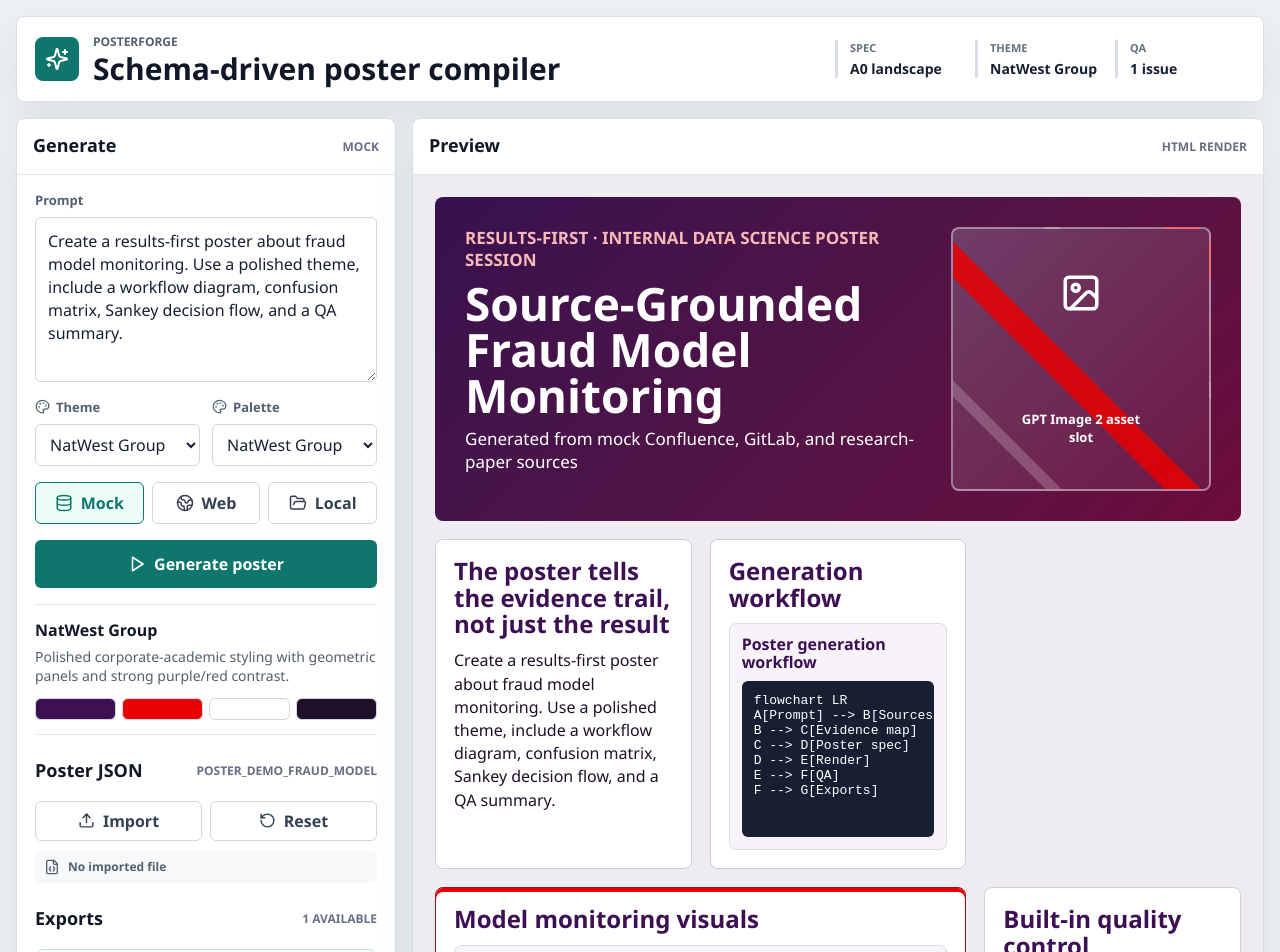
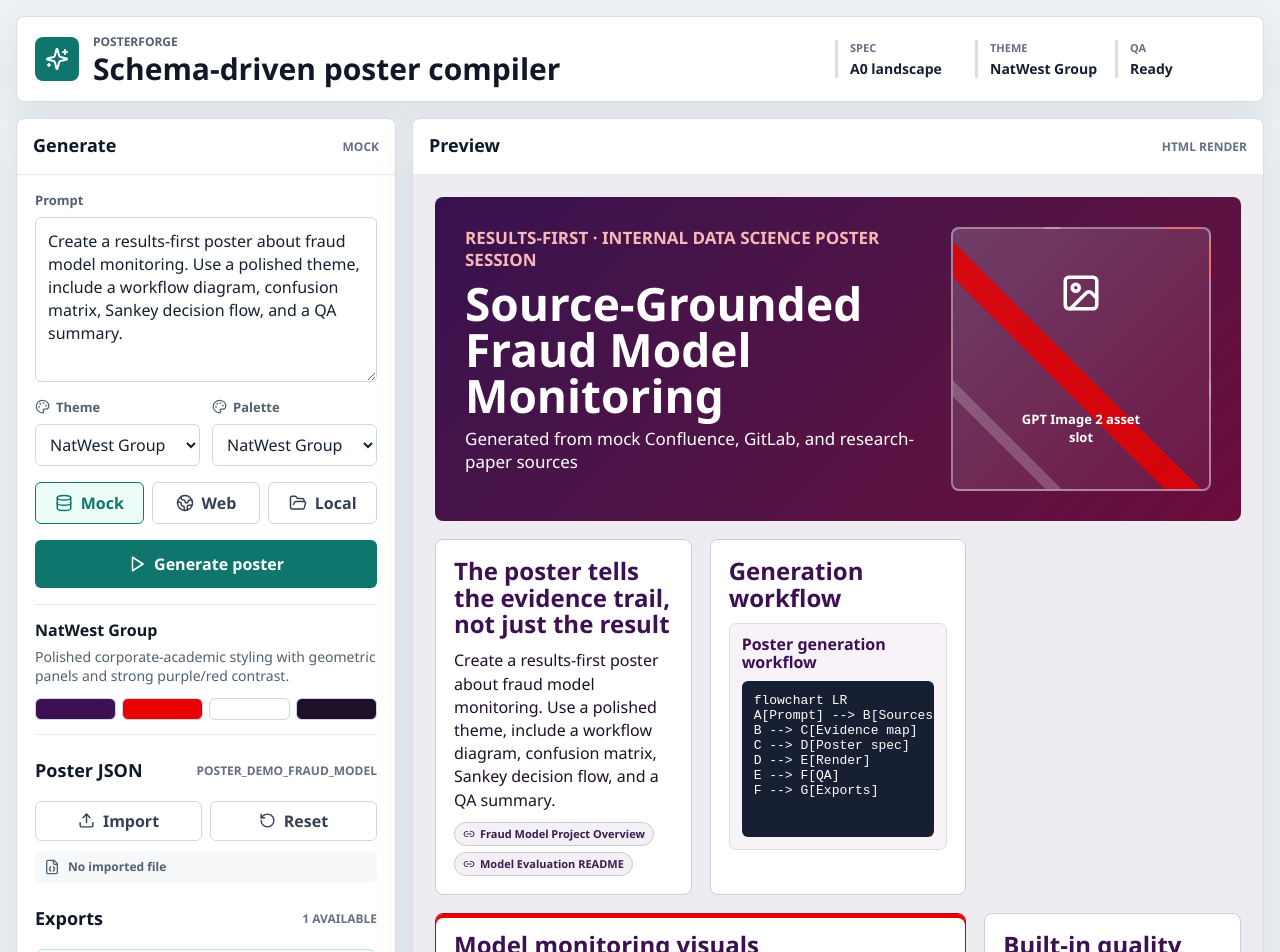
Before and after one commit to ctucker13/posterforge, a React (Vite) app: page / in a window 1280 px wide. Shown: the top 952 px of the page. Built offline with nearby package versions, Linux system fonts and the light colour scheme.

Commit message:
Tighten QA grounding checks

```diff
--- a/src/components/PosterPreview.tsx
+++ b/src/components/PosterPreview.tsx
@@ -1,6 +1,6 @@
 import { type CSSProperties } from "react";
 import { FileCheck2, Image, Link2 } from "lucide-react";
-import type { PosterBlock, PosterProject } from "../domain/poster";
+import type { PosterBlock, PosterClaim, PosterProject, PosterSource } from "../domain/poster";
 import { isFeaturedSection, resolveLayoutTemplate } from "../layouts";
 import { resolvePalette } from "../themes";
 import { VisualRenderer } from "./VisualRenderer";
@@ -14,6 +14,7 @@
   const layout = resolveLayoutTemplate(poster.layout);
   const visuals = new Map(poster.visuals.map((visual) => [visual.id, visual]));
   const sources = new Map(poster.sources.map((source) => [source.id, source]));
+  const claims = new Map(poster.claims.map((claim) => [claim.id, claim]));
 
   return (
     <section className="preview-panel" aria-label="Poster preview">
@@ -52,7 +53,7 @@
               key={section.id}
             >
               <h3>{section.title}</h3>
-              {section.blocks.map((block, index) => renderBlock(block, index, visuals))}
+              {section.blocks.map((block, index) => renderBlock(block, index, visuals, claims, sources))}
             </section>
           ))}
 
@@ -88,9 +89,31 @@
   );
 }
 
-function renderBlock(block: PosterBlock, index: number, visuals: Map<string, PosterProject["visuals"][number]>) {
+function renderBlock(
+  block: PosterBlock,
+  index: number,
+  visuals: Map<string, PosterProject["visuals"][number]>,
+  claims: Map<string, PosterClaim>,
+  sources: Map<string, PosterSource>,
+) {
   if (block.type === "text") {
-    return <p key={index}>{block.text}</p>;
+    const blockClaims = (block.claim_ids ?? []).map((claimId) => claims.get(claimId)).filter(Boolean) as PosterClaim[];
+
+    return (
+      <div className="poster-text-block" key={index}>
+        <p>{block.text}</p>
+        {blockClaims.length > 0 ? (
+          <div className="text-claim-badges" aria-label="Text claim sources">
+            {blockClaims.map((claim) => (
+              <span className="text-claim-badge" key={claim.id} title={claim.text}>
+                <Link2 size={12} />
+                {claim.source_ids.map((sourceId) => sources.get(sourceId)?.title ?? sourceId).join(", ") || claim.id}
+              </span>
+            ))}
+          </div>
+        ) : null}
+      </div>
+    );
   }
 
   const visual = visuals.get(block.visual_id);
--- a/src/data/examplePoster.ts
+++ b/src/data/examplePoster.ts
@@ -107,6 +107,7 @@
       blocks: [
         {
           type: "text",
+          claim_ids: ["claim_002"],
           text: "The QA loop checks source links, poster readability, visual integrity, and export readiness before final handoff.",
         },
       ],
@@ -207,6 +208,9 @@
           { source: "Manual review", target: "Declined", value: 260 },
           { source: "Manual review", target: "Approved", value: 840 },
         ],
+      },
+      options: {
+        labelStrategy: "short node labels with value badges; long labels wrapped before export",
       },
     },
     {
--- a/src/qa/index.ts
+++ b/src/qa/index.ts
@@ -1,4 +1,4 @@
-import type { PosterProject, QaIssue } from "../domain/poster";
+import type { PosterAsset, PosterProject, QaIssue } from "../domain/poster";
 
 const factualVisualTypes = new Set([
   "table",
@@ -28,11 +28,38 @@
 ]);
 
 const generatedVisualTypes = new Set(["ai_image", "generated_background", "generated_comic_panel"]);
+const generatedAssetTypes = new Set<PosterAsset["type"]>(["ai_image", "generated_background", "generated_panel"]);
+
+function hasText(value: string | undefined): boolean {
+  return Boolean(value?.trim());
+}
+
+function collectGeneratedAssets(poster: PosterProject): Array<{ asset: PosterAsset; location: string }> {
+  const assets: Array<{ asset: PosterAsset; location: string }> = [];
+
+  for (const asset of poster.assets ?? []) {
+    if (generatedAssetTypes.has(asset.type)) {
+      assets.push({ asset, location: `assets.${asset.id}` });
+    }
+  }
+
+  for (const visual of poster.visuals) {
+    if (visual.asset && (generatedVisualTypes.has(visual.type) || generatedAssetTypes.has(visual.asset.type))) {
+      assets.push({ asset: visual.asset, location: `visuals.${visual.id}.asset` });
+    }
+  }
+
+  return assets;
+}
 
 export function runQa(poster: PosterProject): QaIssue[] {
   const issues: QaIssue[] = [];
   const sourceIds = new Set(poster.sources.map((source) => source.id));
+  const sourceDocumentIds = new Set((poster.sourceDocuments ?? []).map((document) => document.source.id));
+  const sourceSummaryIds = new Set((poster.sourceSummaries ?? []).map((summary) => summary.source_id));
+  const evidenceSourceIds = new Set((poster.evidence ?? []).map((evidence) => evidence.source_id));
   const visualIds = new Set(poster.visuals.map((visual) => visual.id));
+  const claimIds = new Set(poster.claims.map((claim) => claim.id));
   const referencedSourceIds = new Set<string>();
 
   if (poster.title.trim().length === 0) {
@@ -53,6 +80,38 @@
       message: "Poster must have at least one source.",
       suggestedFix: "Add a mock, local, web, paper, Confluence, or GitLab source before generation.",
     });
+  }
+
+  for (const source of poster.sources) {
+    if (!sourceDocumentIds.has(source.id)) {
+      issues.push({
+        id: "source_document_missing",
+        severity: "medium",
+        location: `sources.${source.id}`,
+        message: "Source has no parsed document artifact.",
+        suggestedFix: "Fetch or parse this source into a SourceDocument before relying on it for generation.",
+      });
+    }
+
+    if (!sourceSummaryIds.has(source.id)) {
+      issues.push({
+        id: "source_summary_missing",
+        severity: "medium",
+        location: `sources.${source.id}`,
+        message: "Source has no extracted summary.",
+        suggestedFix: "Run source interpretation so the poster can separate methods, metrics, figures, and claims.",
+      });
+    }
+
+    if (!evidenceSourceIds.has(source.id)) {
+      issues.push({
+        id: "source_evidence_missing",
+        severity: "medium",
+        location: `sources.${source.id}`,
+        message: "Source has no evidence items linked to it.",
+        suggestedFix: "Extract claim, method, metric, figure, or reference evidence from this source.",
+      });
+    }
   }
 
   const hasResultsSection = poster.sections.some((section) => {
@@ -156,16 +215,70 @@
     }
   }
 
+  for (const { asset, location } of collectGeneratedAssets(poster)) {
+    if (!hasText(asset.prompt)) {
+      issues.push({
+        id: "generated_asset_prompt_missing",
+        severity: "medium",
+        location,
+        message: "Generated asset is missing the prompt metadata.",
+        suggestedFix: "Record the image-generation prompt so the asset can be audited or regenerated.",
+      });
+    }
+
+    if (!hasText(asset.model)) {
+      issues.push({
+        id: "generated_asset_model_missing",
+        severity: "medium",
+        location,
+        message: "Generated asset is missing the model metadata.",
+        suggestedFix: "Record the image model used for this generated asset.",
+      });
+    }
+  }
+
   for (const section of poster.sections) {
-    for (const block of section.blocks) {
+    for (const [index, block] of section.blocks.entries()) {
       if (block.type === "text" && block.text.length > 420) {
         issues.push({
           id: "poster_text_density",
           severity: "medium",
-          location: `sections.${section.id}`,
+          location: `sections.${section.id}.blocks.${index}`,
           message: "Text block is long for a poster panel.",
           suggestedFix: "Shorten this block into a finding, method point, or caption-sized summary.",
         });
+      }
+
+      if (block.type === "text" && block.text.length > 280) {
+        issues.push({
+          id: "text_overflow_risk",
+          severity: "low",
+          location: `sections.${section.id}.blocks.${index}`,
+          message: "Text block may overflow or crowd a poster panel.",
+          suggestedFix: "Reduce this text to one concise finding, or move supporting detail into source notes.",
+        });
+      }
+
+      if (block.type === "text" && block.text.trim().length > 0 && (block.claim_ids?.length ?? 0) === 0) {
+        issues.push({
+          id: "text_block_claim_links",
+          severity: "medium",
+          location: `sections.${section.id}.blocks.${index}`,
+          message: "Text block has no claim links.",
+          suggestedFix: "Link this block to one or more PosterClaim IDs so preview and exports can show source grounding.",
+        });
+      }
+
+      for (const claimId of block.type === "text" ? block.claim_ids ?? [] : []) {
+        if (!claimIds.has(claimId)) {
+          issues.push({
+            id: "text_block_unknown_claim",
+            severity: "high",
+            location: `sections.${section.id}.blocks.${index}`,
+            message: `Text block references unknown claim '${claimId}'.`,
+            suggestedFix: "Add the missing claim or update the block to point at an existing PosterClaim ID.",
+          });
+        }
       }
 
       if (block.type === "visual_ref" && !visualIds.has(block.visual_id)) {
@@ -189,6 +302,47 @@
       suggestedFix: "Generate reference records from the source bundle before export.",
       autoFixable: true,
       fixId: "create_references",
+    });
+  }
+
+  const jsonMissingParts = [
+    !hasText(poster.id) ? "poster id" : "",
+    !hasText(poster.title) ? "title" : "",
+    poster.sections.length === 0 ? "sections" : "",
+    poster.sources.length === 0 ? "sources" : "",
+    poster.claims.length === 0 ? "claims" : "",
+    poster.visuals.length === 0 ? "visuals" : "",
+    (poster.traces?.length ?? 0) === 0 ? "trace events" : "",
+    poster.qaResults === undefined ? "QA results field" : "",
+  ].filter(Boolean);
+
+  if (jsonMissingParts.length > 0) {
+    issues.push({
+      id: "export_target_readiness",
+      severity: "medium",
+      location: "exports.poster_json",
+      message: `Poster JSON export is missing ${jsonMissingParts.join(", ")}.`,
+      suggestedFix: "Complete the PosterProject source-of-truth fields before exporting poster.json.",
+    });
+  }
+
+  const bundleMissingParts = [
+    (poster.sourceDocuments?.length ?? 0) === 0 ? "source documents" : "",
+    (poster.sourceSummaries?.length ?? 0) === 0 ? "source summaries" : "",
+    (poster.evidence?.length ?? 0) === 0 ? "evidence items" : "",
+    (poster.claimMap?.entries.length ?? 0) === 0 ? "claim map" : "",
+    poster.sources.length > 0 && (poster.references?.length ?? 0) === 0 ? "references" : "",
+    (poster.assets?.length ?? 0) === 0 && !poster.visuals.some((visual) => visual.asset) ? "asset metadata" : "",
+    (poster.traces?.length ?? 0) === 0 ? "trace log" : "",
+  ].filter(Boolean);
+
+  if (bundleMissingParts.length > 0) {
+    issues.push({
+      id: "export_target_readiness",
+      severity: "medium",
+      location: "exports.project_bundle",
+      message: `Project bundle export is missing ${bundleMissingParts.join(", ")}.`,
+      suggestedFix: "Keep parsed sources, evidence, claim map, asset metadata, traces, QA, and references with the project bundle.",
     });
   }
 
--- a/src/styles/app.css
+++ b/src/styles/app.css
@@ -1105,6 +1105,41 @@
   line-height: 1.45;
 }
 
+.poster-text-block {
+  display: grid;
+  gap: 10px;
+}
+
+.poster-text-block p {
+  margin: 0;
+}
+
+.text-claim-badges {
+  display: flex;
+  flex-wrap: wrap;
+  gap: 6px;
+}
+
+.text-claim-badge {
+  display: inline-flex;
+  min-height: 24px;
+  max-width: 100%;
+  align-items: center;
+  gap: 5px;
+  border: 1px solid color-mix(in srgb, var(--theme-primary), white 76%);
+  border-radius: 999px;
+  padding: 4px 8px;
+  color: color-mix(in srgb, var(--theme-primary), #344054 28%);
+  font-size: 11px;
+  font-weight: 900;
+  line-height: 1.2;
+  background: color-mix(in srgb, var(--theme-primary), white 94%);
+}
+
+.text-claim-badge svg {
+  flex: 0 0 auto;
+}
+
 .visual-box {
   border: 1px solid #d8dee6;
   border-radius: 7px;
```
Also changed, not shown: spec/example-poster.json (+4 -0 lines), 1 other file (tests, documents, lock files or other folders).
